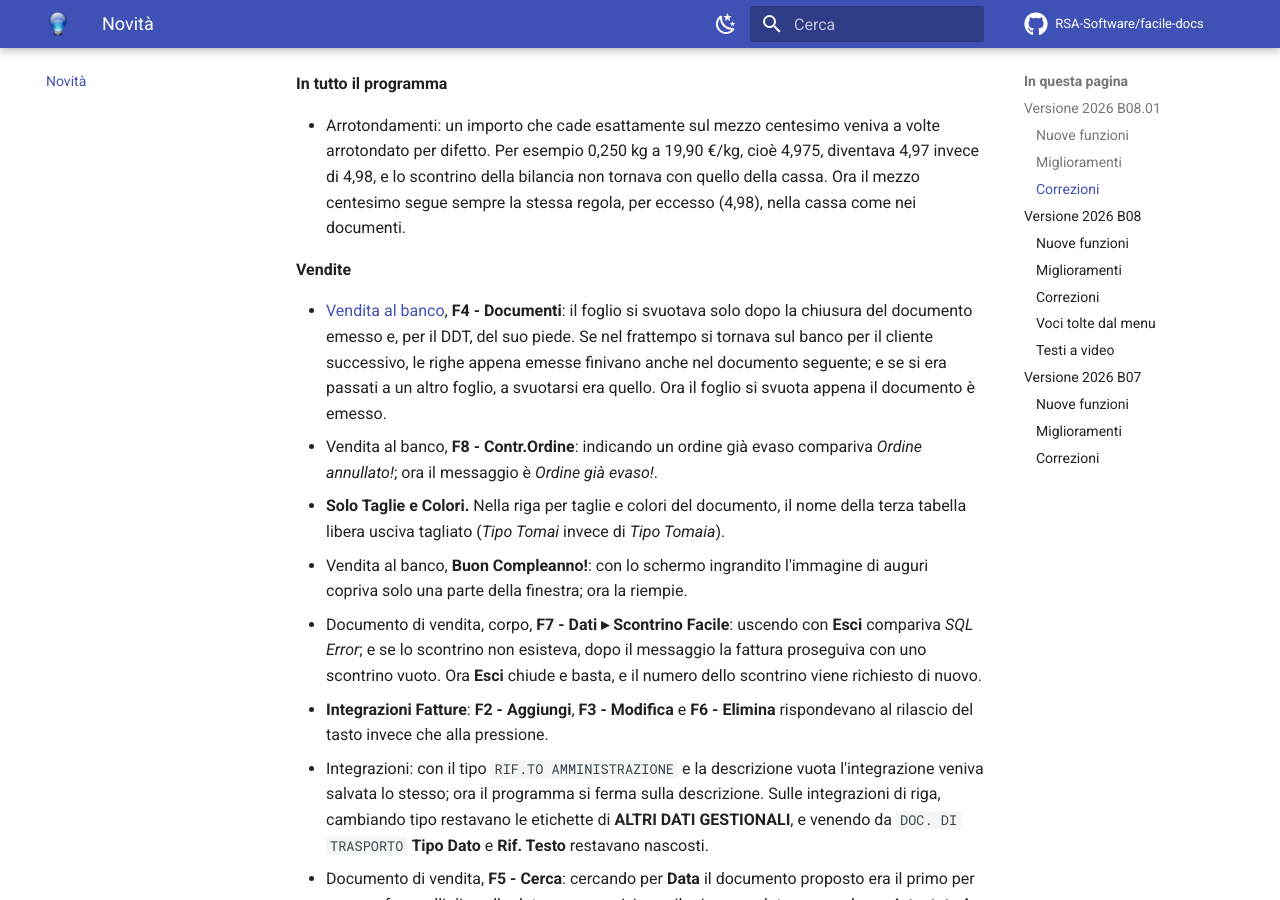
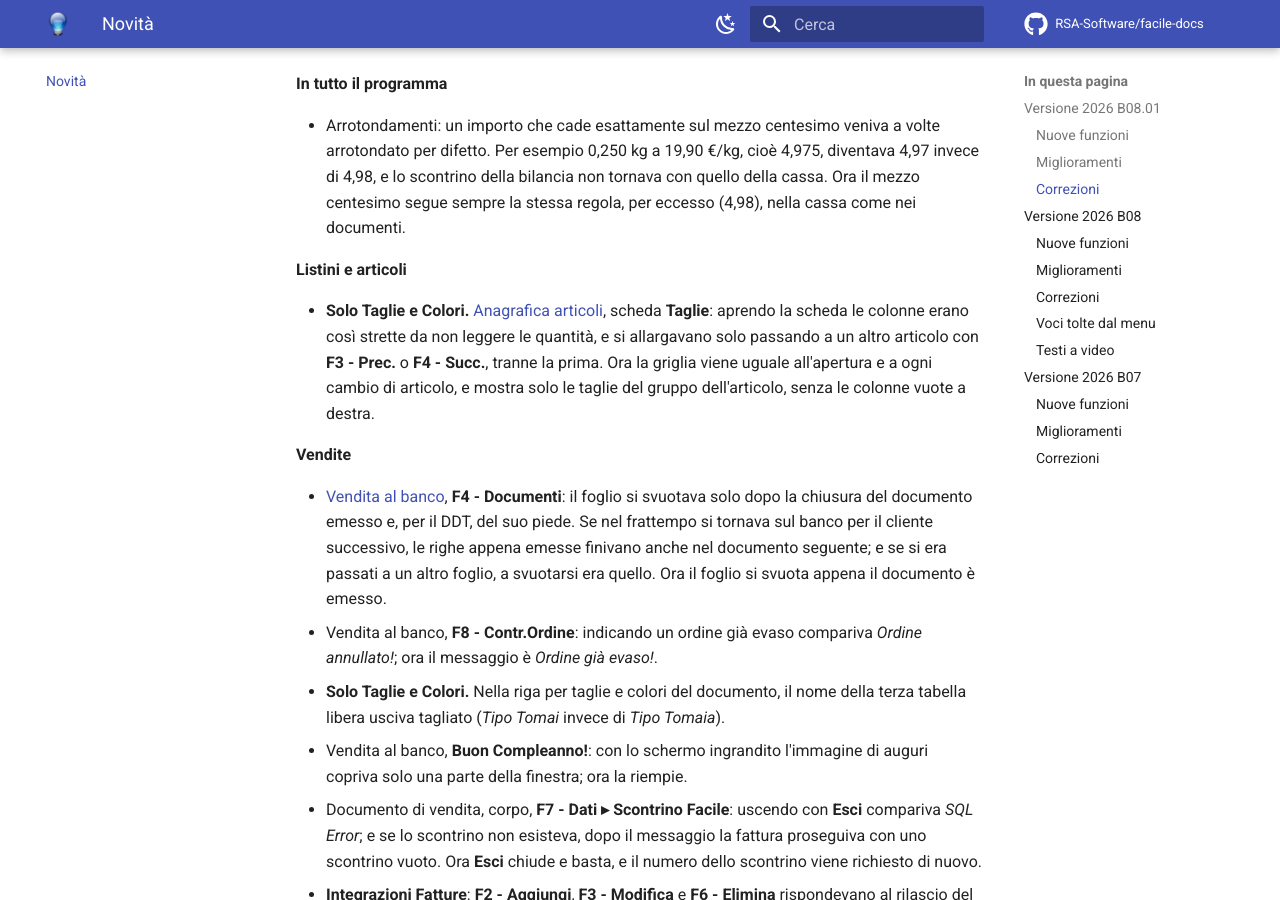
Before and after one commit to RSA-Software/facile-docs, an MkDocs documentation site: the page built from docs/novita/index.md, in a window 1280 px wide and 900 px high, scrolled down 1559 px. Built offline with MkDocs 1.6.1 and Material for MkDocs 9.7.7, drawn with Linux system fonts in a browser that asks for light colours; comment, search, counter and statistics services are not loaded.

Commit message:
Anagrafica articoli: la scheda Taglie, e la correzione delle colonne strette
- anagrafica-articoli.md: la scheda Taglie nella tabella delle schede di
  consultazione (Colore, una colonna per taglia del gruppo, Totale, riga
  T O T A L I) e un paragrafo su deposito, taglie mostrate, allargamento o
  scorrimento delle colonne e F3/F4.
- Novita' B08.01, Correzioni: nuova sezione Listini e articoli con la voce
  Solo Taglie e Colori.

Accompagna Facile fdb93e04.

Co-Authored-By: Claude Opus 5.5 (1M context) <noreply@anthropic.com>

```diff
--- a/docs/moduli/anagrafiche/anagrafica-articoli.md
+++ b/docs/moduli/anagrafiche/anagrafica-articoli.md
@@ -185,9 +185,16 @@ il documento che l'ha generata.
 | **Fatture**, **D.D.T.**, **Pro Forma**, **Bolle**, **Buoni Cons.**, **Ric. Fiscali** | Anno, Numero, Data, Sez., Cliente, Quantità, Prezzo Unit., Totale, Serial |
 | **Scontrini** | Anno, Numero, Data, Cliente, Quantità, Prezzo Unit., Totale, Matricola, Taglia, Colore |
 | **Progressivi** | Data, Q.tà Acquistata, Q.tà Venduta, Rimanenza Iniz., Q.tà Caricata, Q.tà Scaricata, Saldo |
+| **Taglie** | **Solo Taglie e Colori.** Colore, una colonna per ogni taglia del gruppo (misura e riferimento), Totale. L'ultima riga, **T O T A L I**, somma le quantità di ogni taglia |
 
 Le schede *Contatori* e *Statistici* hanno in alto il campo **Sezione**, che
 permette di vedere i dati di una sola sezione anziché di tutte.
+
+La scheda *Taglie* mostra le giacenze del deposito indicato in testata e solo
+le taglie del gruppo dell'articolo. Se le colonne stanno nella griglia si
+allargano fino a riempirla; se sono troppe mantengono la loro larghezza e la
+griglia si scorre in orizzontale. Passando a un altro articolo con
+**F3 - Prec.** o **F4 - Succ.** la griglia si ricompone allo stesso modo.
 
 ## Pulsanti e comandi
 
--- a/docs/novita/index.md
+++ b/docs/novita/index.md
@@ -78,6 +78,15 @@ elencate in un avviso, e uno scontrino già passato non si ripassa.
   4,975, diventava 4,97 invece di 4,98, e lo scontrino della bilancia non
   tornava con quello della cassa. Ora il mezzo centesimo segue sempre la
   stessa regola, per eccesso (4,98), nella cassa come nei documenti.
+
+**Listini e articoli**
+
+- **Solo Taglie e Colori.** [Anagrafica articoli](../moduli/anagrafiche/anagrafica-articoli.md#schede-di-consultazione),
+  scheda **Taglie**: aprendo la scheda le colonne erano così strette da non
+  leggere le quantità, e si allargavano solo passando a un altro articolo con
+  **F3 - Prec.** o **F4 - Succ.**, tranne la prima. Ora la griglia viene
+  uguale all'apertura e a ogni cambio di articolo, e mostra solo le taglie
+  del gruppo dell'articolo, senza le colonne vuote a destra.
 
 **Vendite**
 
```
